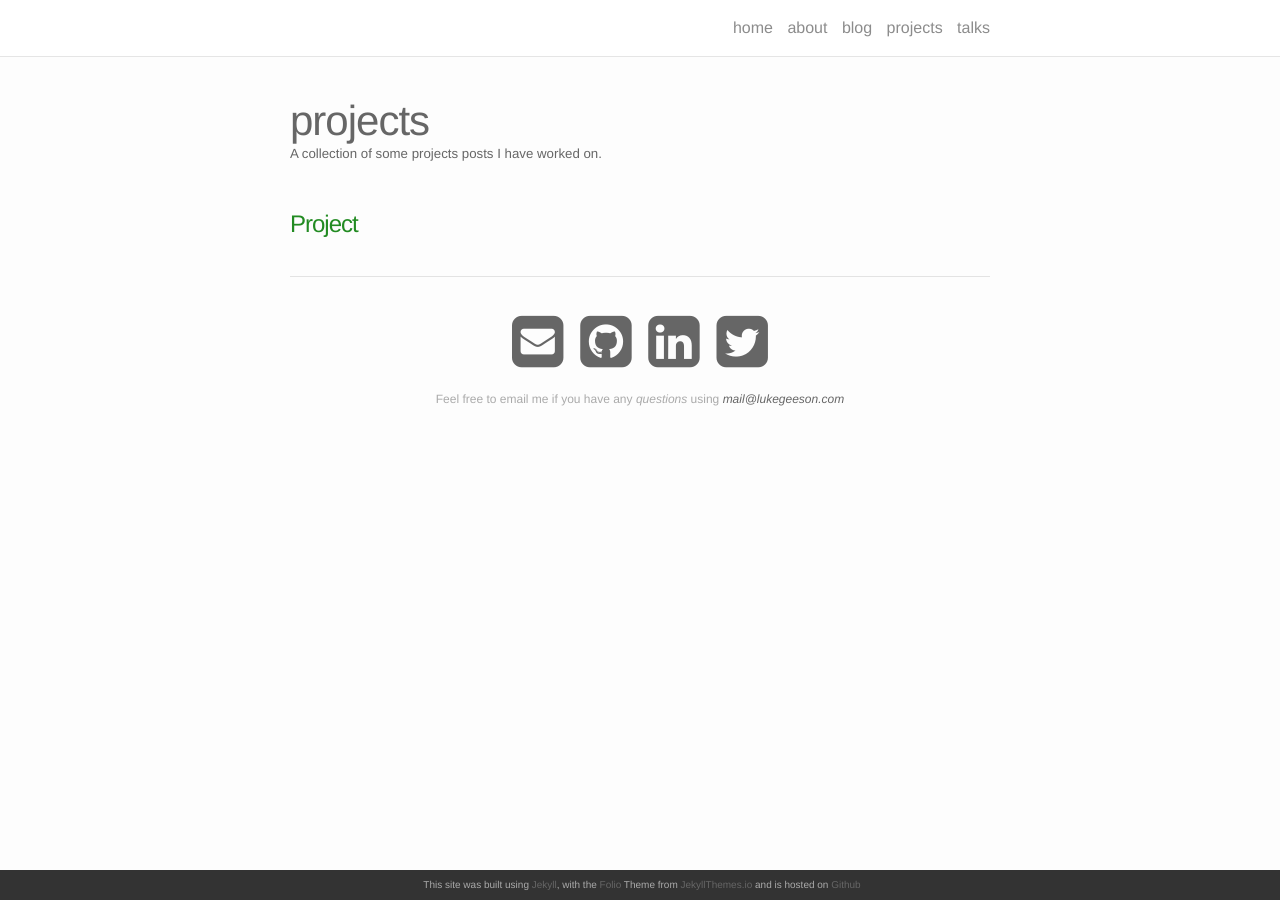
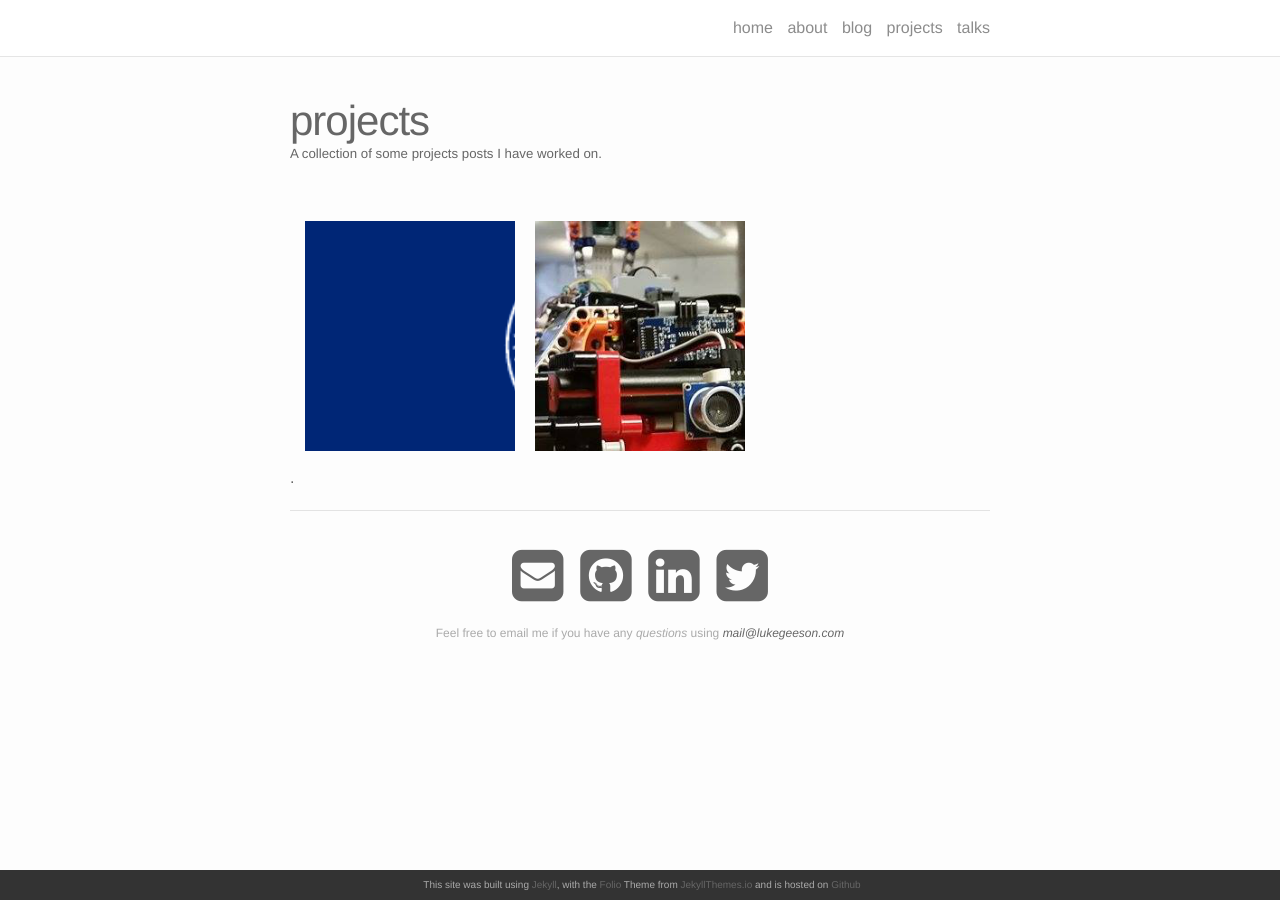
Before and after one commit to lukeg101/lukeg101.github.io, a Jekyll site: the page built from projects.md, in a window 1280 px wide. Built offline with Jekyll 4.4.1, drawn with Linux system fonts in a browser that asks for light colours; nearby versions of some CDN libraries.

```diff
--- a/projects.md
+++ b/projects.md
@@ -5,11 +5,47 @@ title: projects
 description: A collection of some projects posts I have worked on.
 ---
 
-<ul class="post-list">
-{% for project in site.projects reversed %}
-    <li>
-        <h2><a class="poem-title" href="{{ project.url | prepend: site.baseurl }}">{{ project.title }}</a></h2>
-        <p class="post-meta">{{ talk.date | date: '%B %-d, %Y — %H:%M' }}</p>
-      </li>
+<div class="col">
+{% for project in site.projects %}
+
+{% if project.redirect %}
+<div class="project">
+    <div class="thumbnail">
+        <a href="{{ project.redirect }}" target="_blank">
+        {% if project.img %}
+        <img class="thumbnail" src="{{ project.img }}"/>
+        {% else %}
+        <div class="thumbnail blankbox"></div>
+        {% endif %}
+        <span>
+            <h1>{{ project.title }}</h1>
+            <br/>
+            <p>{{ project.description }}</p>
+        </span>
+        </a>
+    </div>
+</div>
+{% else %}
+
+<div class="project ">
+    <div class="thumbnail">
+        <a href="{{ site.baseurl }}{{ project.url }}">
+        {% if project.img %}
+        <img class="thumbnail" src="{{ project.img }}"/>
+        {% else %}
+        <div class="thumbnail blankbox"></div>
+        {% endif %}
+        <span>
+            <h1>{{ project.title }}</h1>
+            <br/>
+            <p>{{ project.description }}</p>
+        </span>
+        </a>
+    </div>
+</div>
+
+{% endif %}
+
 {% endfor %}
-</ul>
+</div>
+.
```
Also changed, not shown: _projects/alg-eff-calc-comp.markdown (+4 -51 lines), _projects/g52grp.markdown (added, +8 -0 lines), README.md, 1 other file.
